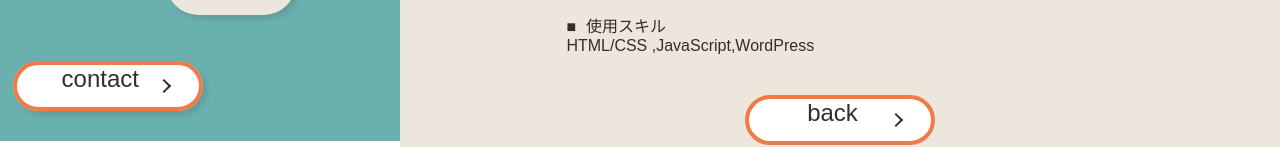
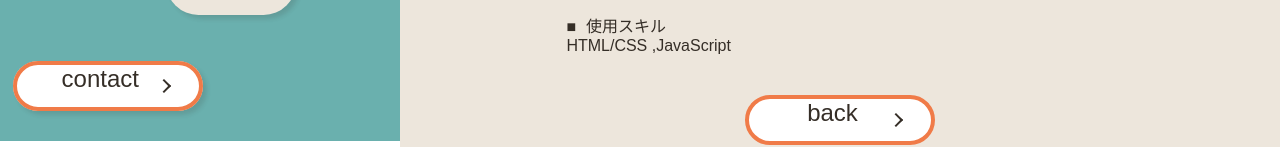
Before and after one commit to cancoro/portfolio, a plain HTML site: page item2.html in a window 1280 px wide. Shown: the part 659-806 px from the top of the page. Drawn offline with nearby package versions, Linux system fonts and the light colour scheme; some packages are replaced by stand-ins of ours; a web font is replaced by a local one.

Commit message:
Add files via upload

```diff
--- a/item2.html
+++ b/item2.html
@@ -50,7 +50,7 @@
                     <dt>担当</dt>
                     <dd>サイトデザイン〜コーディング</dd>
                     <dt>使用スキル</dt>
-                    <dd>HTML/CSS ,JavaScript,WordPress</dd>
+                    <dd>HTML/CSS ,JavaScript</dd>
                 </dl>
                 <div class="btn">
                     <a href="index.html">back</a>
```
